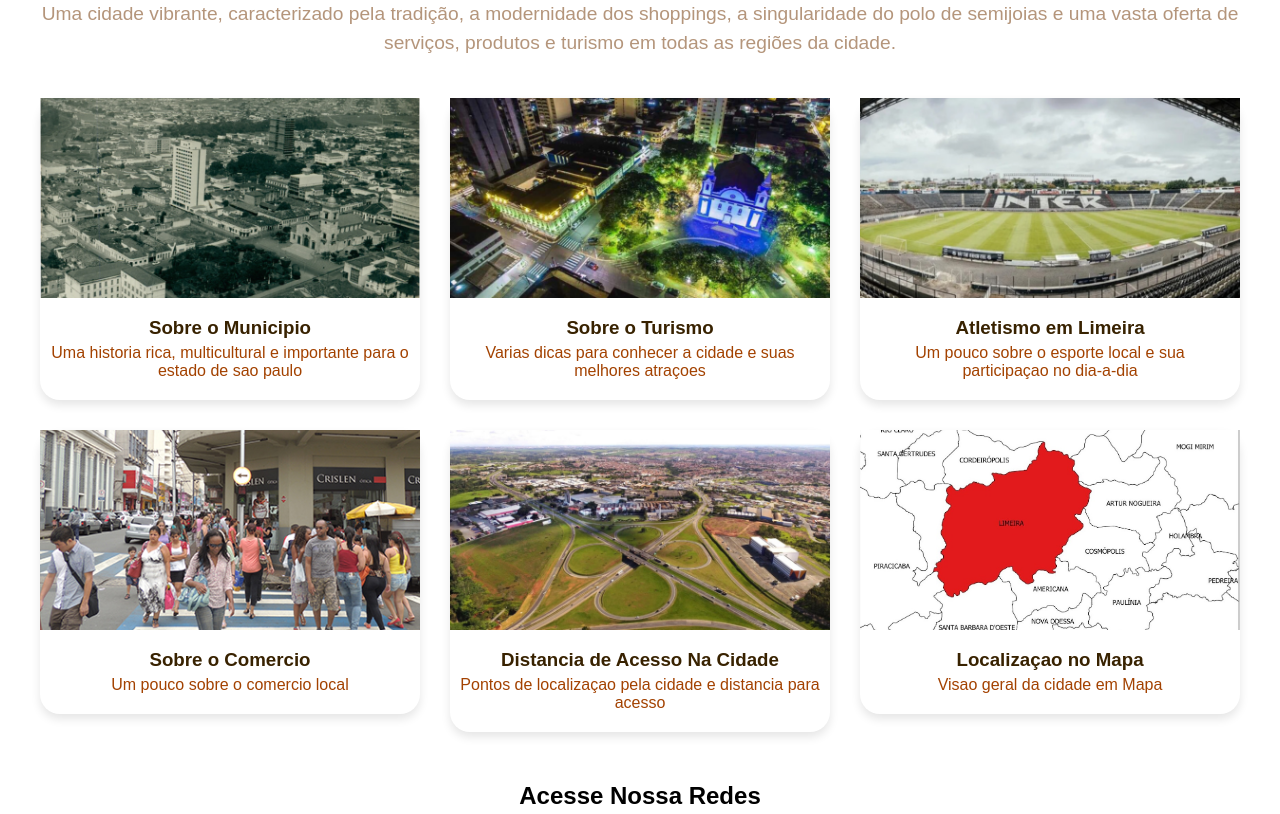
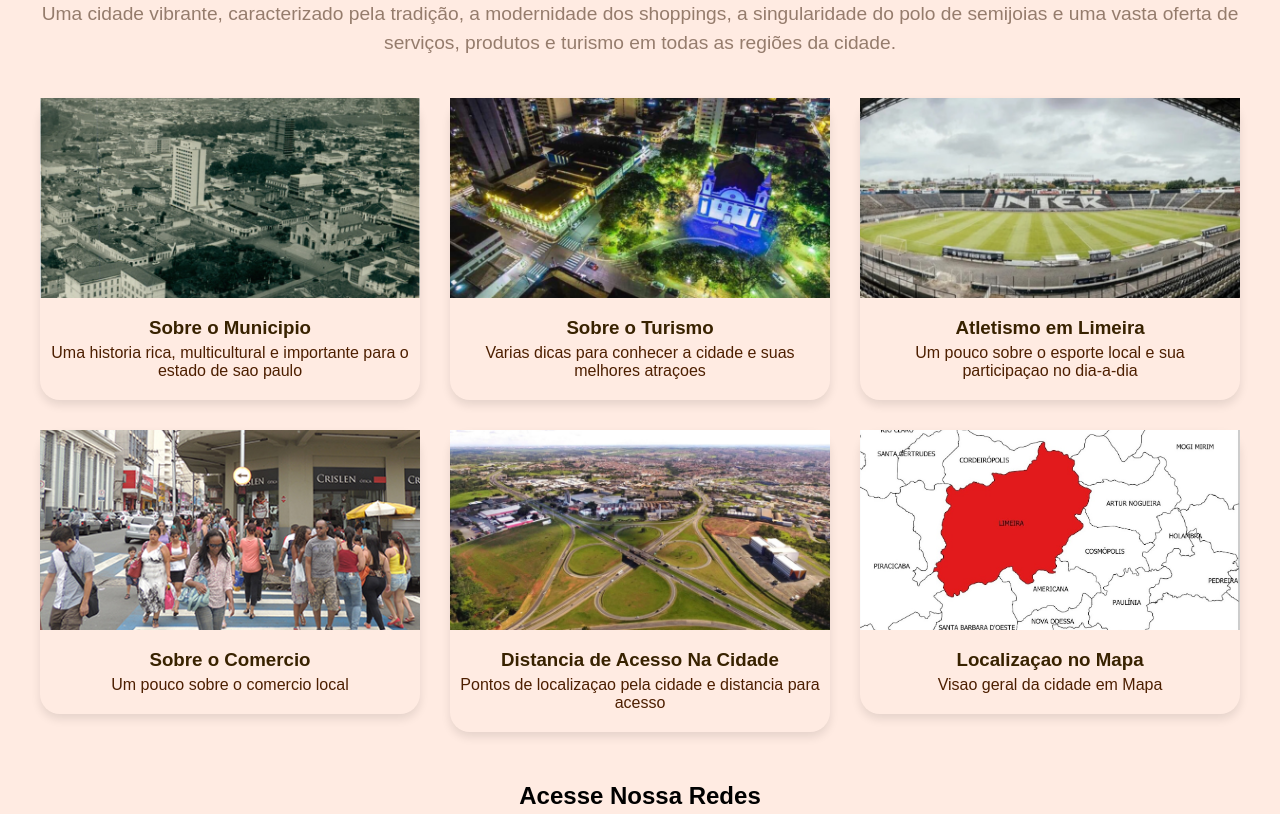
Before and after one commit to irugadev/Formacao-HTML-CSS-Senac-SP, a plain HTML site: page site-limeira/index.html in a window 1280 px wide. Shown: the part 206-1020 px from the top of the page. Drawn offline with nearby package versions, Linux system fonts and the light colour scheme.

Commit message:
Teste de mudança back-ground

```diff
--- a/site-limeira/style.css
+++ b/site-limeira/style.css
@@ -14,6 +14,10 @@ header {
 
 body {
     font-family: Arial, Helvetica, sans-serif;
+    background-color: #ffebe2;
+    /* background-image: url("imagens/cidade.png");
+    background-repeat: no-repeat;
+    background-size: cover; */
 }
 
 a {
@@ -38,7 +42,7 @@ h2 {
     text-align: center;
 
     p {
-        color: #70330185;
+        color: #33170085;
         font-size: 1.2rem;
         line-height: 150%;
     }
@@ -80,7 +84,7 @@ main {
 
     a {
         text-decoration: none;
-        color: #a34201;
+        color: #4d1f00;
     }
 }
 
```
